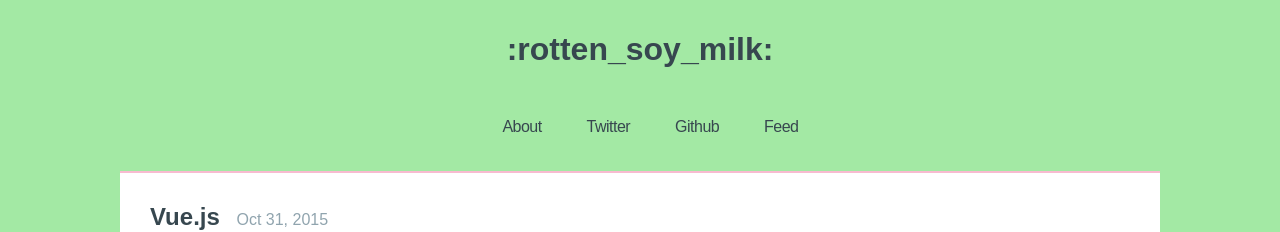
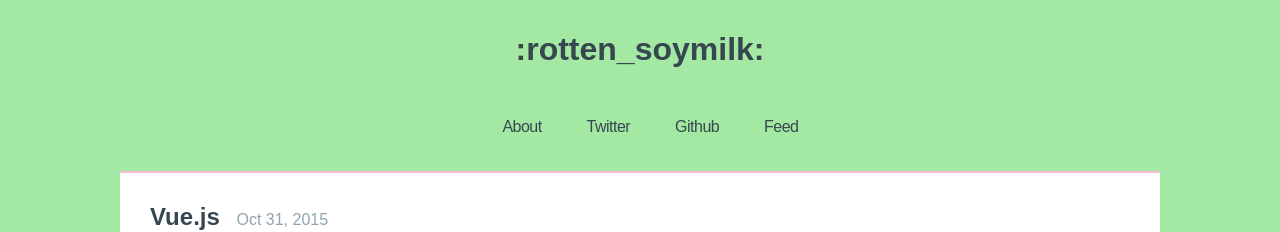
Before and after one commit to hrysd/docs.hrysd.org, a Jekyll site: the page built from index.html, in a window 1280 px wide. Shown: the top 232 px of the page. Built offline with Jekyll 4.4.1, drawn with Linux system fonts in a browser that asks for light colours; some web fonts are replaced; Markdown is read by kramdown in place of the engine named in the settings; some of the changed lines change nothing that is shown.

Commit message:
One-word

```diff
--- a/_config.yml
+++ b/_config.yml
@@ -1,4 +1,4 @@
-title: ':rotten_soy_milk:'
+title: ':rotten_soymilk:'
 
 description: hrysd のブログ
 keywords:
```
